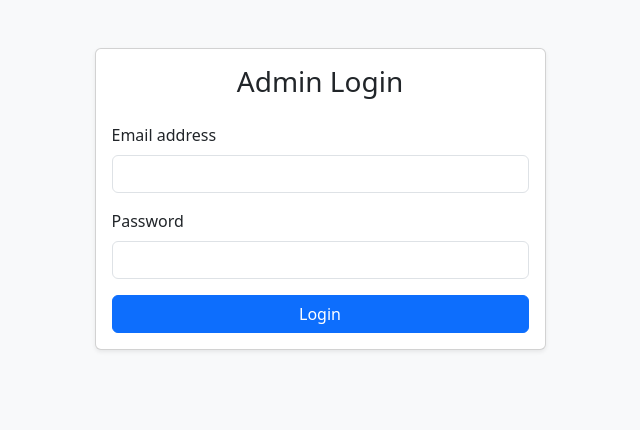
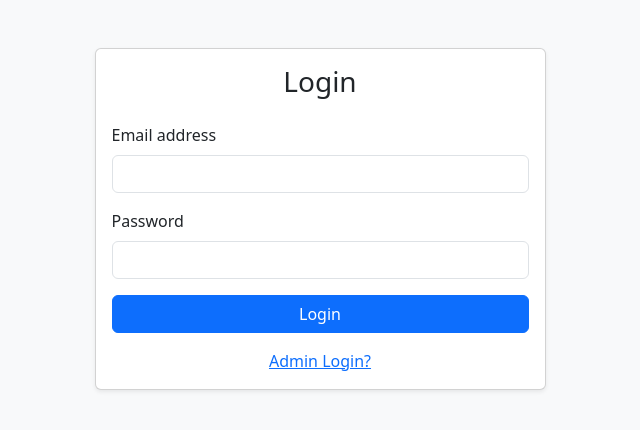
Before and after one commit to salman554480/liftwaste, a PHP site: page /login.php in a window 1280 px wide. Shown: the top 430 px of the page, without its empty margins (320-960 px from the left). Run offline with PHP 8.4, Linux system fonts and the light colour scheme.

Commit message:
added button for admin

```diff
--- a/login.php
+++ b/login.php
@@ -40,12 +40,14 @@ if ($_SERVER['REQUEST_METHOD'] === 'POST') {
 
 <!DOCTYPE html>
 <html lang="en">
+
 <head>
     <meta charset="UTF-8">
     <title>Admin Login</title>
     <!-- Bootstrap 5 CDN -->
     <link href="https://cdn.jsdelivr.net/npm/bootstrap@5.3.3/dist/css/bootstrap.min.css" rel="stylesheet">
 </head>
+
 <body class="bg-light">
 
     <div class="container mt-5">
@@ -53,7 +55,7 @@ if ($_SERVER['REQUEST_METHOD'] === 'POST') {
             <div class="col-md-5">
                 <div class="card shadow-sm">
                     <div class="card-body">
-                    <h3 class="text-center mb-4">Admin Login</h3>
+                        <h3 class="text-center mb-4">Login</h3>
 
                         <?php if ($error): ?>
                         <div class="alert alert-danger"><?= $error ?></div>
@@ -75,9 +77,9 @@ if ($_SERVER['REQUEST_METHOD'] === 'POST') {
                             </div>
                         </form>
 
-                    <!-- <div class="mt-3 text-center">
-                        <a href="#">Forgot password?</a>
-                    </div> -->
+                        <div class="mt-3 text-center">
+                            <a href="admin/login.php">Admin Login?</a>
+                        </div>
                     </div>
                 </div>
             </div>
@@ -87,4 +89,5 @@ if ($_SERVER['REQUEST_METHOD'] === 'POST') {
     <!-- Bootstrap JS (optional) -->
     <script src="https://cdn.jsdelivr.net/npm/bootstrap@5.3.3/dist/js/bootstrap.bundle.min.js"></script>
 </body>
+
 </html>
```
Lines whose indentation alone changed are shown as unchanged.
